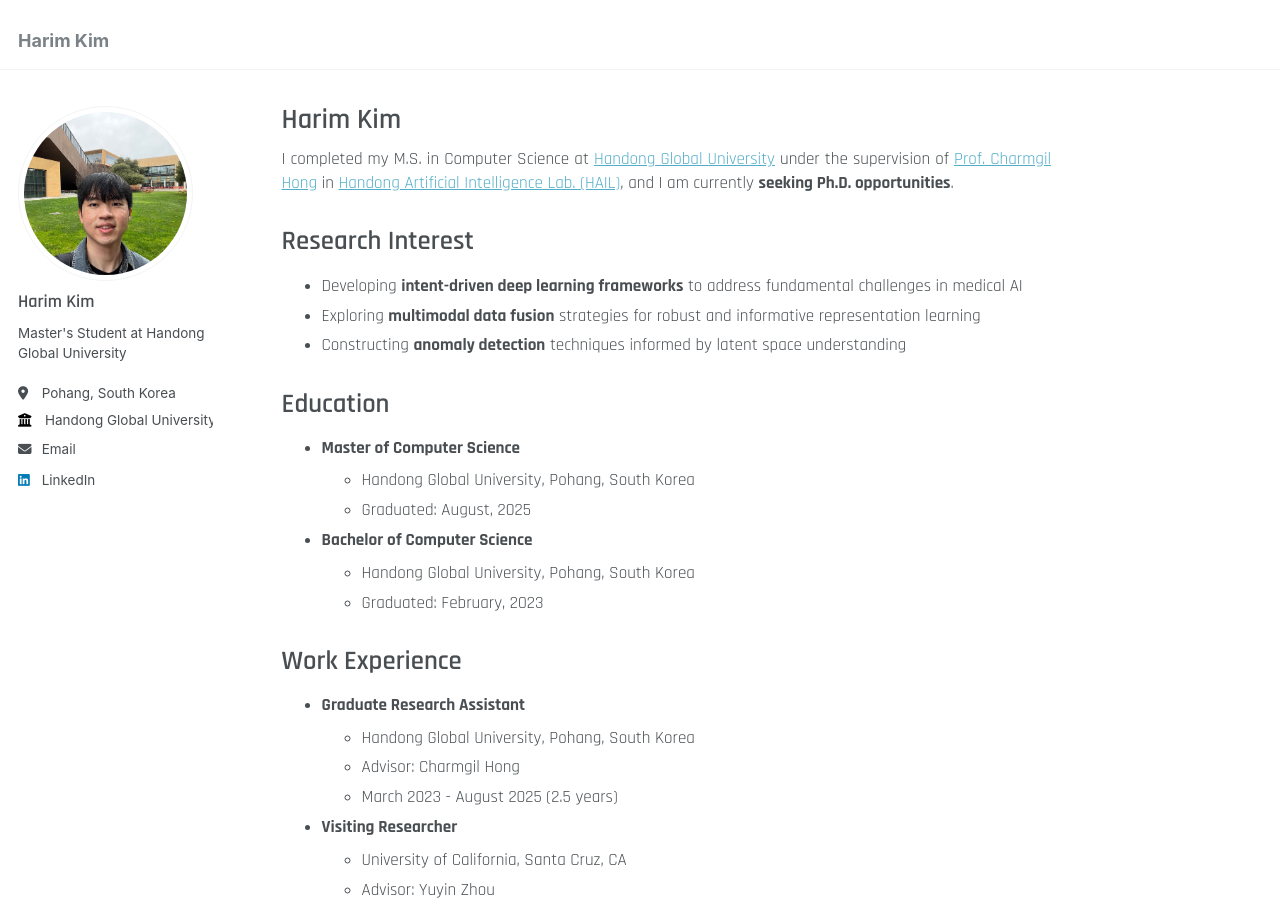
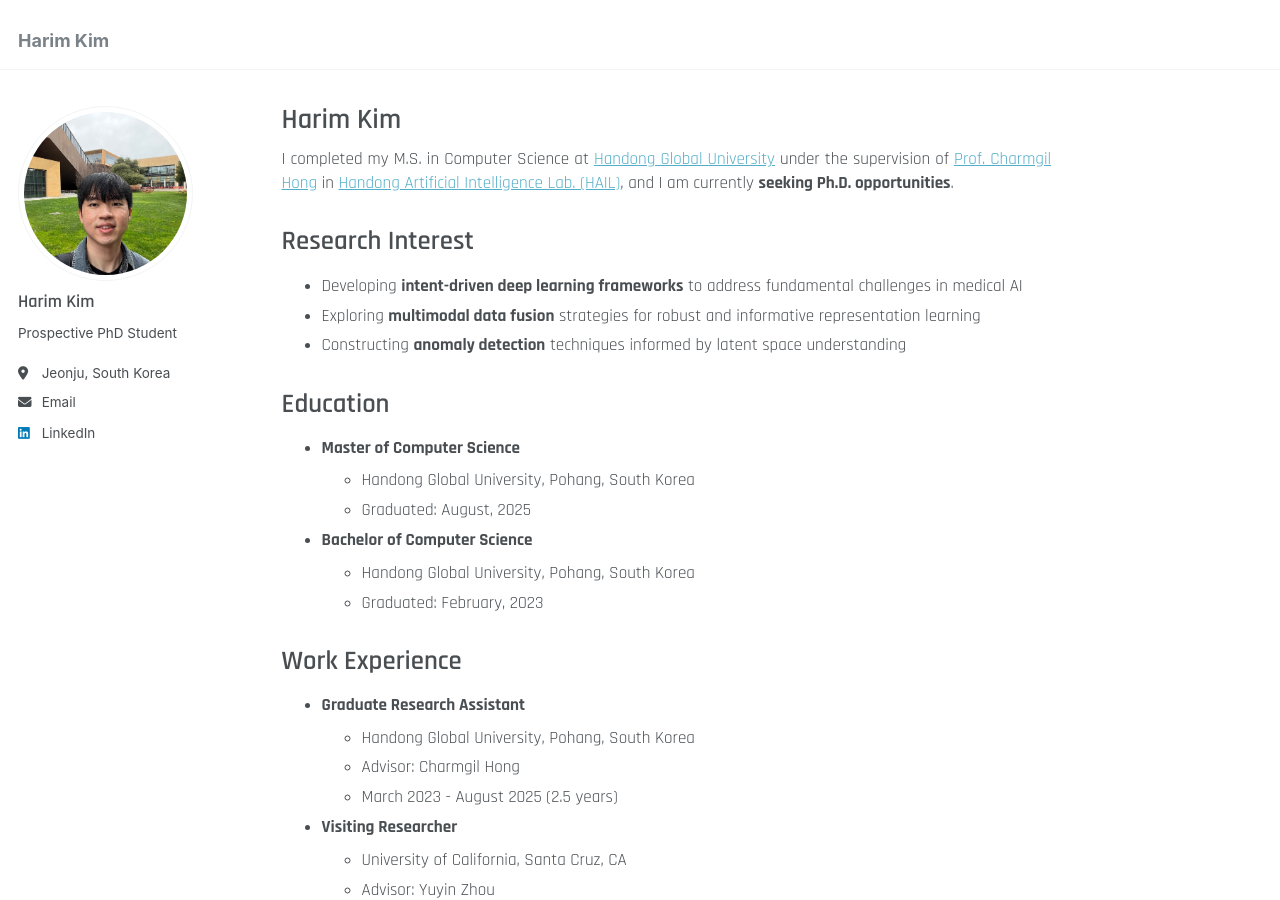
Before and after one commit to hrkim153/hrkim153.github.io, a Jekyll site: the page built from _pages/about.md, in a window 1280 px wide and 900 px high. Built offline with Jekyll 4.4.1, drawn with Linux system fonts in a browser that asks for light colours.

Commit message:
Update _config.yml

```diff
--- a/_config.yml
+++ b/_config.yml
@@ -11,7 +11,7 @@ locale                   : "en-US"
 title                    : "Harim Kim"
 title_separator          : "-"
 name                     : &name "Harim Kim"
-description              : &description "Master's Student at Handong Global University"
+description              : &description "Prospective PhD Student"
 url                      : "https://hrkim153.github.io" # the base hostname & protocol for your site e.g. "https://mmistakes.github.io"
 baseurl                  : "" # the subpath of your site, e.g. "/blog"
 repository               : "ksanong/hrkim153.github.io"
@@ -24,9 +24,9 @@ author:
   avatar           : "profile.jpeg"
   name             : "Harim Kim"
   pronouns         : # example: "she/her"
-  bio              : "Master's Student at Handong Global University"
-  location         : "Pohang, South Korea"
-  employer         : "Handong Global University"
+  bio              : "Prospective PhD Student"
+  location         : "Jeonju, South Korea"
+  #employer         : "Handong Global University"
   uri              : # URL
   email            : "ksanong153@gmail.com"
 
```
